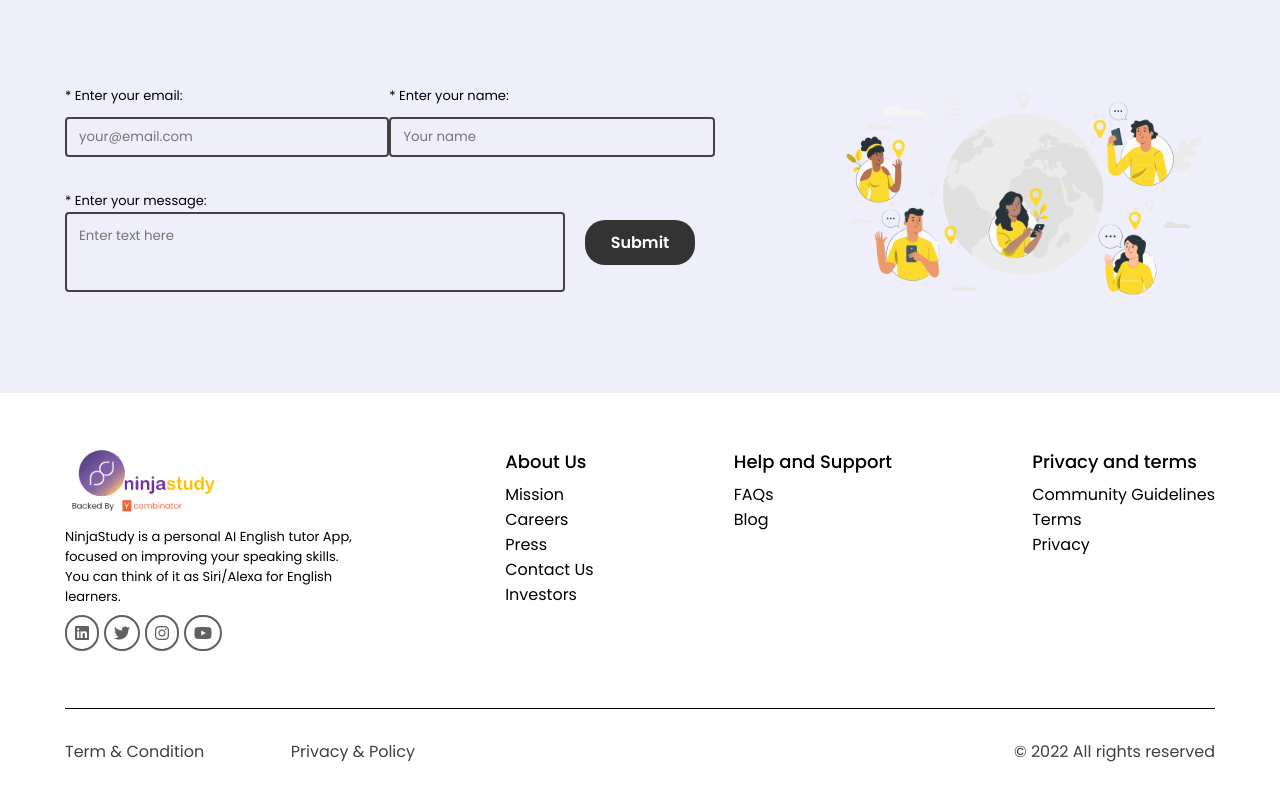
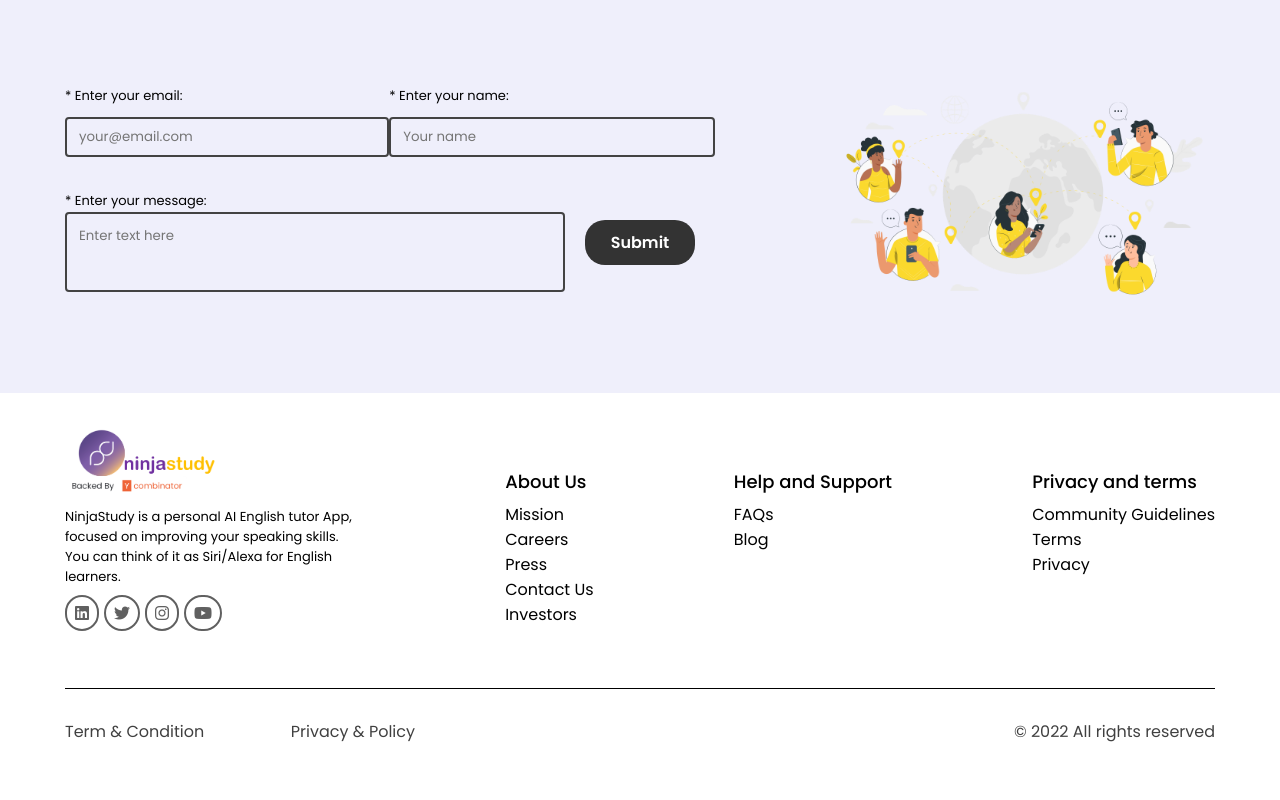
Before and after one commit to tanihka/ninja--study, a React (Create React App) app: page / in a window 1280 px wide. Shown: the part 3636-4436 px from the top of the page. Built offline with nearby package versions, Linux system fonts and the light colour scheme.

Commit message:
Update footer.css

```diff
--- a/src/components/Footer/footer.css
+++ b/src/components/Footer/footer.css
@@ -42,10 +42,14 @@
     color: rgb(0, 0, 0);
         display: flex;
     flex-direction: column;
+    margin-top: 20px;
 }
 
 .company a{
     color: rgb(0, 0, 0);
+    justify-content: space-around;
+    bottom: 4px;
+
 }
 .company p{
     font-size: 14px;
@@ -88,6 +92,7 @@
     font-size: 18px;
     font-weight: 500;
     padding-bottom: 7px;
+
 }
 
 .social-icons {
@@ -127,7 +132,7 @@
     height: 64px;
 width: 151.11109924316406px;
 left: 16px;
-top: 4px;
+margin-top: -20px;
 border-radius: 6px;
 
 }
```
